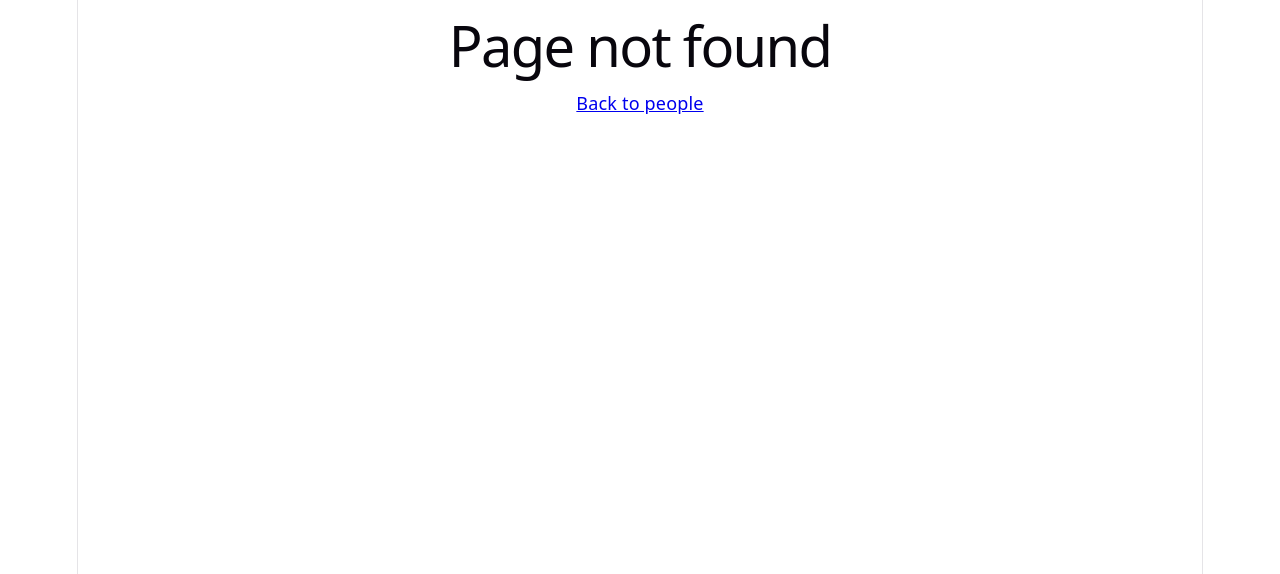
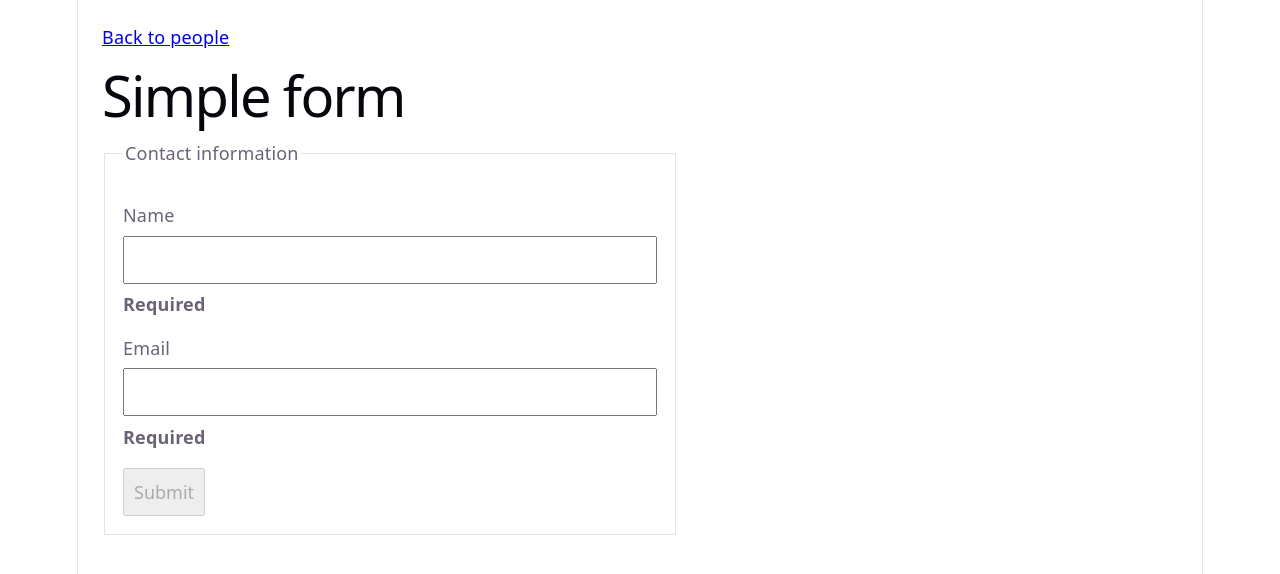
Before and after one commit to ngochuong-money/24520639_Huong, a React (Vite) app in the folder Lab_04_EX/: page /form in a window 1280 px wide. Before the commit this address had no page. Shown: the top 574 px of the page. Built offline with nearby package versions, Linux system fonts and the light colour scheme.

Commit message:
feat: inspector output

```diff
--- a/Lab_04_EX/src/App.jsx
+++ b/Lab_04_EX/src/App.jsx
@@ -2,6 +2,7 @@ import { lazy, Suspense } from 'react';
 import { Link, Navigate, Routes, Route } from 'react-router';
 import PeopleLayout from './PeopleLayout.jsx';
 import Skeleton from './Skeleton.jsx';
+import SimpleForm from './SimpleForm.jsx';
 import './App.css';
 
 const PersonDetail = lazy(() => import('./PersonDetail'));
@@ -10,6 +11,7 @@ export default function App() {
   return (
     <Routes>
       <Route path="/" element={<Navigate to="/people" replace />} />
+      <Route path="form" element={<SimpleForm />} />
       <Route path="people" element={<PeopleLayout />}>
         <Route
           index
--- a/Lab_04_EX/src/PeopleLayout.jsx
+++ b/Lab_04_EX/src/PeopleLayout.jsx
@@ -6,6 +6,10 @@ export default function PeopleLayout() {
   return (
     <main className="people-page">
       <Link to="/">Home</Link>
+      {' · '}
+      <NavLink to="/form" className={({ isActive }) => isActive ? 'active' : undefined}>
+        Form
+      </NavLink>
       <h1>People</h1>
       <section className="people-layout" aria-label="People directory">
         <nav aria-label="People directory">
--- /dev/null
+++ b/Lab_04_EX/src/ShowData.jsx
@@ -0,0 +1,16 @@
+import { useId } from 'react';
+
+export default function ShowData({ data }) {
+  const titleId = useId();
+  if (!data) return null;
+
+  return (
+    <section className="data-inspector" aria-labelledby={titleId}>
+      <h2 id={titleId}>Submitted data</h2>
+      <p>Values from your most recent successful submission.</p>
+      <pre>
+        <code>{JSON.stringify(data, null, 2)}</code>
+      </pre>
+    </section>
+  );
+}
--- /dev/null
+++ b/Lab_04_EX/src/SimpleForm.css
@@ -0,0 +1,48 @@
+.simple-form-page {
+  padding: 24px;
+  text-align: left;
+}
+
+.simple-form-page form {
+  max-width: 32rem;
+}
+
+.simple-form-page fieldset {
+  min-width: 0;
+  padding: 1rem;
+  border: 1px solid var(--border);
+}
+
+.simple-form-page .field {
+  display: grid;
+  gap: 0.4rem;
+  margin-block: 1rem;
+}
+
+.simple-form-page input,
+.simple-form-page button {
+  box-sizing: border-box;
+  min-width: 0;
+  max-width: 100%;
+  padding: 0.5rem;
+  font: inherit;
+}
+
+.simple-form-page .field-error {
+  font-weight: 700;
+}
+
+.data-inspector {
+  margin-top: 1.5rem;
+}
+
+.data-inspector pre {
+  padding: 1rem;
+  border: 1px solid var(--border);
+  white-space: pre-wrap;
+  overflow-wrap: anywhere;
+}
+
+.data-inspector code {
+  display: block;
+}
--- /dev/null
+++ b/Lab_04_EX/src/SimpleForm.jsx
@@ -0,0 +1,50 @@
+import { useState } from 'react';
+import { Link } from 'react-router';
+import { FormProvider } from './FormContext';
+import { useForm } from './useForm';
+import InputField from './InputField';
+import ShowData from './ShowData';
+import './SimpleForm.css';
+
+const rules = {
+  name: { required: true, minLength: 2 },
+  email: { required: true },
+};
+
+function FormBody() {
+  const { values, isValid } = useForm();
+  const [submitted, setSubmitted] = useState(null);
+
+  function handleSubmit(event) {
+    event.preventDefault();
+    if (!isValid) return;
+    setSubmitted({ ...values });
+  }
+
+  return (
+    <>
+      <form onSubmit={handleSubmit} noValidate>
+        <fieldset>
+          <legend>Contact information</legend>
+          <InputField name="name" label="Name" />
+          <InputField name="email" label="Email" type="email" />
+          <button type="submit" disabled={!isValid}>Submit</button>
+        </fieldset>
+      </form>
+      <p role="status">{submitted ? 'Form submitted successfully.' : ''}</p>
+      <ShowData data={submitted} />
+    </>
+  );
+}
+
+export default function SimpleForm() {
+  return (
+    <main className="simple-form-page">
+      <Link to="/people">Back to people</Link>
+      <h1>Simple form</h1>
+      <FormProvider rules={rules}>
+        <FormBody />
+      </FormProvider>
+    </main>
+  );
+}
```
